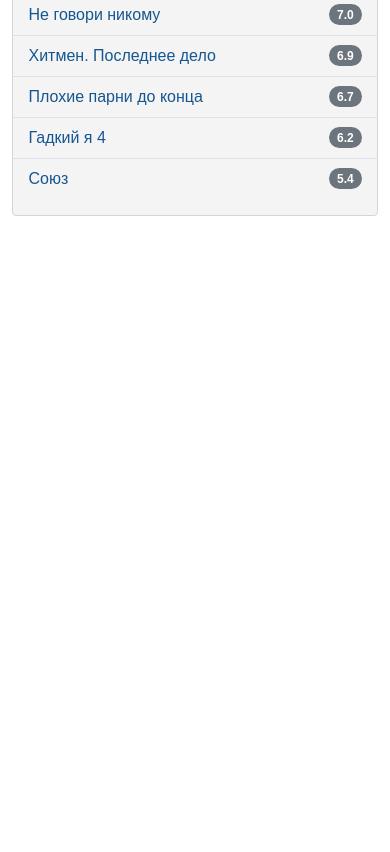
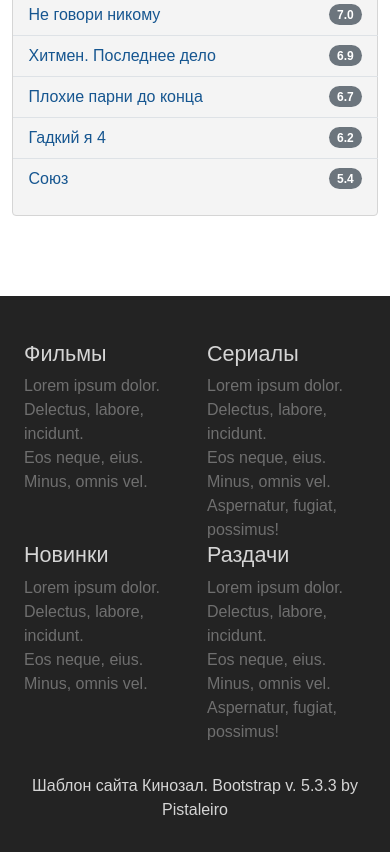
Before and after one commit to Pistalierro/kinozal_template_bootstrap5.3, a website: page index.html in a window 390 px wide. Shown: the part 7921-8773 px from the top of the page. Before the commit the page ends 8217 px from the top, so only its background shows below. Drawn offline with nearby package versions, Linux system fonts and the light colour scheme.

Commit message:
разметка + оформление + responsive для секции блока footer

```diff
--- a/assets/scss/common/_typography.scss
+++ b/assets/scss/common/_typography.scss
@@ -74,3 +74,9 @@
 	text-decoration: none;
 	color: $color-primary;
 }
+
+ul {
+	list-style: none;
+	margin: 0;
+	padding: 0;
+}
--- a/assets/scss/components/footer/footer.scss
+++ b/assets/scss/components/footer/footer.scss
@@ -3,3 +3,27 @@
 @use "../../mixins/mixins" as *;
 @use "../../mixins/mixins-media" as *;
 @use "../../mixins/extends" as *;
+
+.footer {
+	padding-top: $gap * 3;
+	background-color: $color-dark;
+	color: $color-gray;
+
+	&-top {
+		margin-bottom: $gap * 2;
+
+		a {
+			color: $color-gray-dark;
+			transition: color 0.25s;
+
+			&:hover,
+			&:focus {
+				color: $color-gray;
+			}
+		}
+	}
+
+	&-second {
+		padding-bottom: $gap * 2;
+	}
+}
--- a/gulpfile.js
+++ b/gulpfile.js
@@ -1,6 +1,6 @@
 /** @format */
 
-const { task, src, dest, series, parallel, watch } = require('gulp');
+const {task, src, dest, series, parallel, watch} = require('gulp');
 const sass = require('gulp-sass')(require('sass'));
 const browserSync = require('browser-sync');
 const notify = require('gulp-notify');
@@ -16,7 +16,7 @@
 
 const PATH = {
 	htmlFiles: './*.html',
-  cssFolred: './assets/css',
+	cssFolder: './assets/css',
 	cssFiles: './assets/css/**/*.css',
 	cssMinFiles: './assets/css/**/*.min.css',
 	scssRoot: './assets/scss/style.scss',
@@ -25,22 +25,22 @@
 	jsFiles: [
 		'./assets/js/**/*.js',
 		'!./assets/js/**/*.min.js',
-    '!./assets/js/**/bundle.js',
+		'!./assets/js/**/bundle.js'
 	],
 	jsMinFiles: './assets/js/**/*.min.js',
 	jsFolder: './assets/js',
 	jsBundleName: 'bundle.js',
-  buildFolder: './dist',
+	buildFolder: './dist'
 };
 
 const PLUGINS = [
 	autoprefixer({
 		overrideBrowserslist: ['last 5 versions', '> 1%'],
-    cascade: true,
+		cascade: true
 	}),
 	mqpacker({
-    sort: sortCSSmq,
-  }),
+		sort: sortCSSmq
+	})
 ];
 
 function scss() {
@@ -48,31 +48,31 @@
 		.pipe(sass().on('error', sass.logError))
 		.pipe(postcss(PLUGINS))
 		.pipe(csscomb())
-    .pipe(dest(PATH.cssFolred))
+		.pipe(dest(PATH.cssFolder))
 		.pipe(
 			notify({
-        message: 'Compiled!',
+				message: 'Compiled!'
 			})
 		)
-    .pipe(browserSync.reload({ stream: true }));
+		.pipe(browserSync.reload({stream: true}));
 }
 
 function scssMin() {
-  const pluginsExtended = [...PLUGINS, cssnano({ preset: 'default' })];
+	const pluginsExtended = [...PLUGINS, cssnano({preset: 'default'})];
 	return src(PATH.scssRoot)
 		.pipe(sass().on('error', sass.logError))
 		.pipe(postcss(pluginsExtended))
 		.pipe(csscomb())
-    .pipe(rename({ suffix: '.min' }))
-    .pipe(dest(PATH.cssFolred));
+		.pipe(rename({suffix: '.min'}))
+		.pipe(dest(PATH.cssFolder));
 }
 
 function scssDev() {
-  return src(PATH.scssRoot, { sourcemaps: true })
+	return src(PATH.scssRoot, {sourcemaps: true})
 		.pipe(sass().on('error', sass.logError))
 		.pipe(postcss(PLUGINS))
-    .pipe(dest(PATH.cssFolred, { sourcemaps: true }))
-    .pipe(browserSync.reload({ stream: true }));
+		.pipe(dest(PATH.cssFolder, {sourcemaps: true}))
+		.pipe(browserSync.reload({stream: true}));
 }
 
 function comb() {
@@ -82,8 +82,8 @@
 function syncInit() {
 	browserSync.init({
 		server: {
-      baseDir: './',
-    },
+			baseDir: './'
+		}
 	});
 }
 
@@ -117,19 +117,21 @@
 		.pipe(
 			terser({
 				toplevel: true,
-        output: { quote_style: 3 },
+				output: {quote_style: 3}
 			})
 		)
-    .pipe(rename({ suffix: '.min' }))
+		.pipe(rename({suffix: '.min'}))
 		.pipe(dest(PATH.jsFolder));
 }
 
 function buildHTML() {
 	return src(PATH.htmlFiles).pipe(dest(PATH.buildFolder + '/tamplates'));
 }
+
 function buildCSS() {
 	return src(PATH.cssMinFiles).pipe(dest(PATH.buildFolder + '/css'));
 }
+
 function buildJS() {
 	return src(PATH.jsMinFiles).pipe(dest(PATH.buildFolder + '/js'));
 }
--- a/index.html
+++ b/index.html
@@ -625,6 +625,63 @@
 	</div>
 </div>
 
+<footer class="footer">
+	<div class="container-fluid">
+
+
+		<div class="container">
+			<div class="footer-top .col-12">
+				<div class="row">
+					<div class="col-lg-3 col-6">
+						<h4>Фильмы</h4>
+						<ul>
+							<li><a href="#">Lorem ipsum dolor.</a></li>
+							<li><a href="#">Delectus, labore, incidunt.</a></li>
+							<li><a href="#">Eos neque, eius.</a></li>
+							<li><a href="#">Minus, omnis vel.</a></li>
+						</ul>
+					</div>
+					<div class="col-lg-3 col-6">
+						<h4>Сериалы</h4>
+						<ul>
+							<li><a href="#">Lorem ipsum dolor.</a></li>
+							<li><a href="#">Delectus, labore, incidunt.</a></li>
+							<li><a href="#">Eos neque, eius.</a></li>
+							<li><a href="#">Minus, omnis vel.</a></li>
+							<li><a href="#">Aspernatur, fugiat, possimus!</a></li>
+						</ul>
+					</div>
+					<div class="col-lg-3 col-6">
+						<h4>Новинки</h4>
+						<ul>
+							<li><a href="#">Lorem ipsum dolor.</a></li>
+							<li><a href="#">Delectus, labore, incidunt.</a></li>
+							<li><a href="#">Eos neque, eius.</a></li>
+							<li><a href="#">Minus, omnis vel.</a></li>
+						</ul>
+					</div>
+					<div class="col-lg-3 col-6">
+						<h4>Раздачи</h4>
+						<ul>
+							<li><a href="#">Lorem ipsum dolor.</a></li>
+							<li><a href="#">Delectus, labore, incidunt.</a></li>
+							<li><a href="#">Eos neque, eius.</a></li>
+							<li><a href="#">Minus, omnis vel.</a></li>
+							<li><a href="#">Aspernatur, fugiat, possimus!</a></li>
+						</ul>
+					</div>
+				</div>
+			</div>
+			<div class="footer-second">
+				<div class="row">
+					<span class="d-block text-center">Шаблон сайта Кинозал. Bootstrap v. 5.3.3 by Pistaleiro</span>
+				</div>
+			</div>
+		</div>
+
+	</div>
+</footer>
+
 
 <script src="assets/js/main.js"></script>
 <script crossorigin="anonymous"
```
Also changed, not shown: assets/css/style.css. Lines whose indentation alone changed are shown as unchanged.
